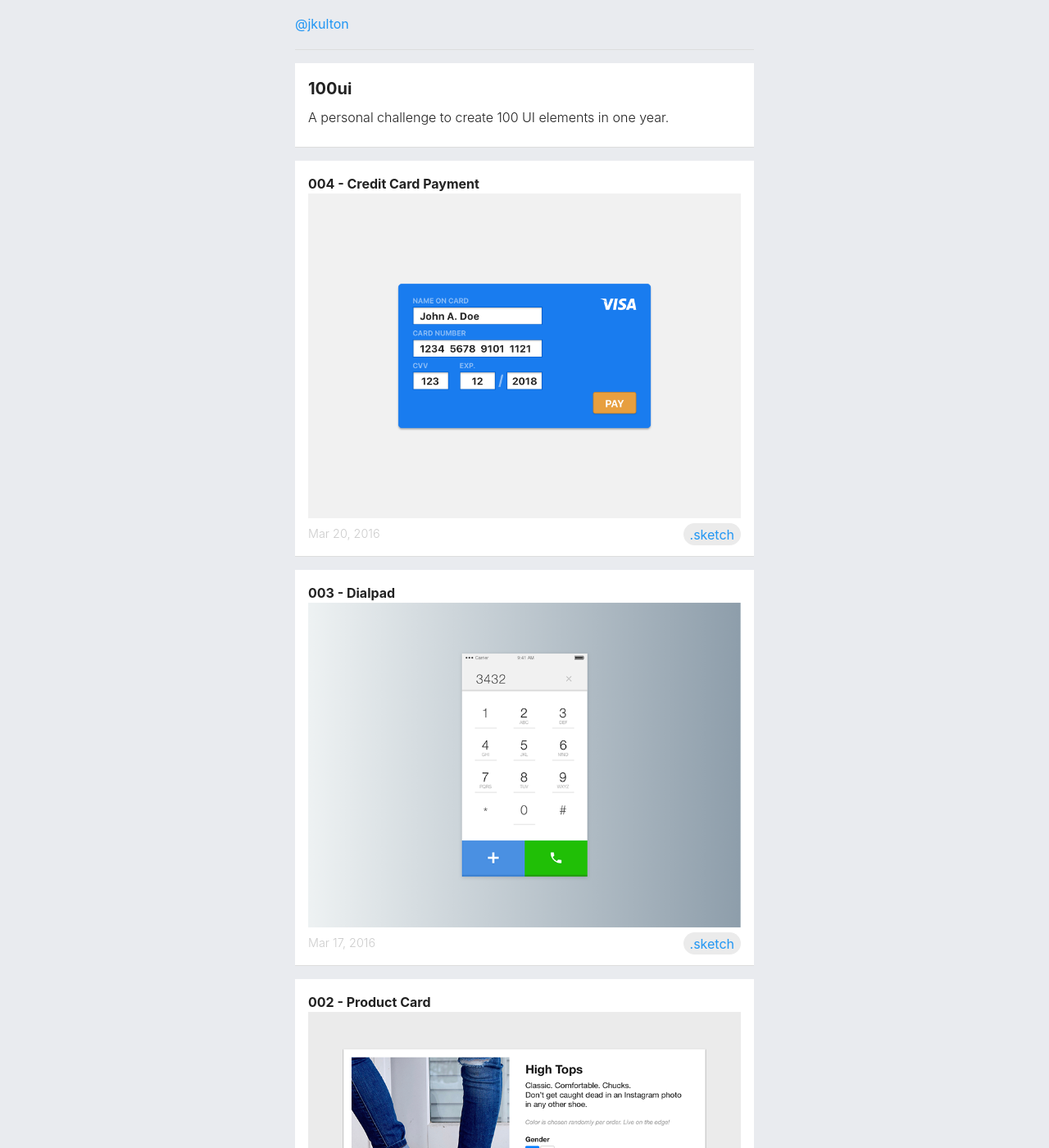
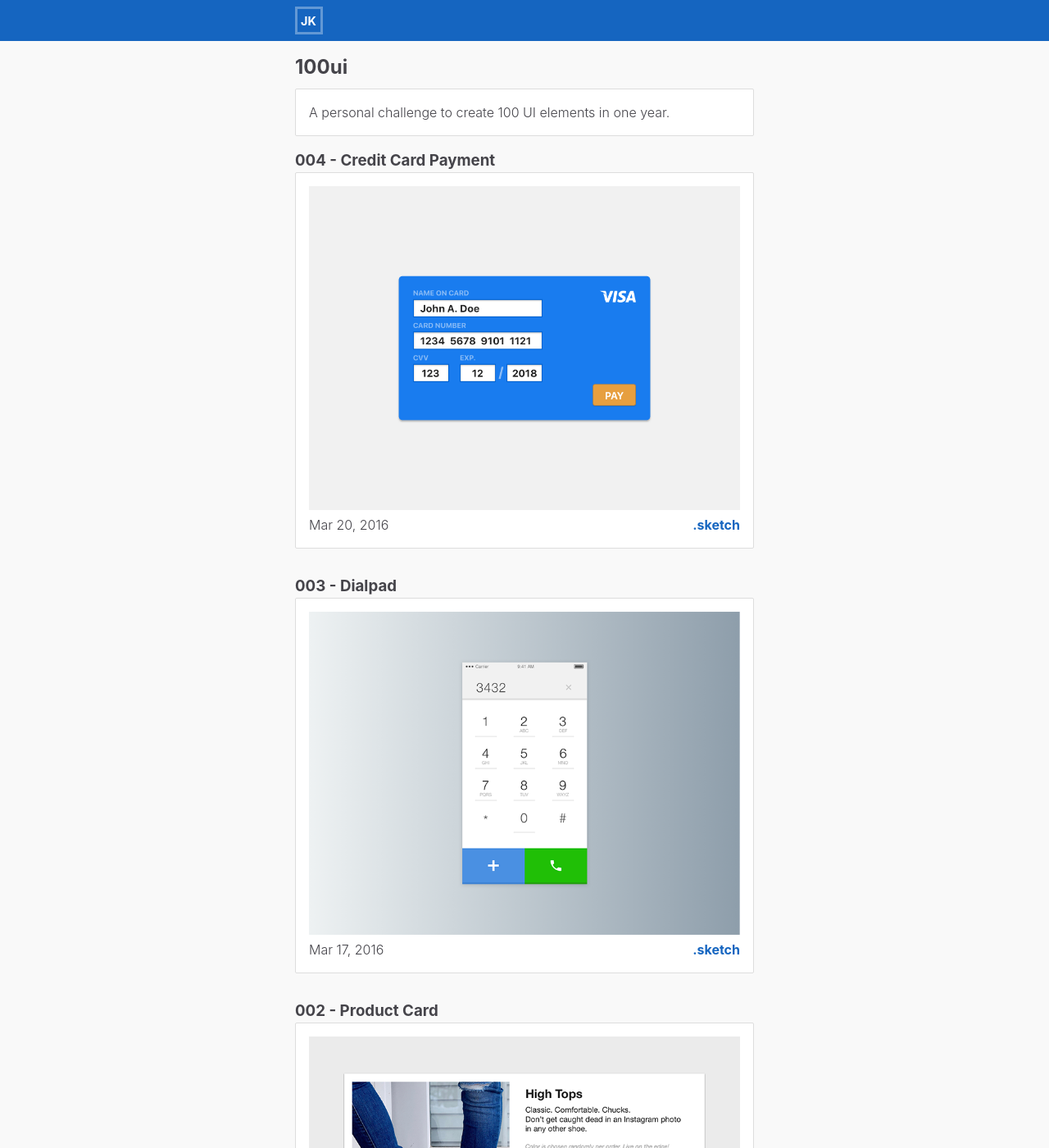
Before and after one commit to jkulton/jkulton.github.io, a Jekyll site: the page built from 100ui/index.html, in a window 1280 px wide and 1400 px high. Shown: the whole window at 82% size. Built offline with Jekyll 4.4.1, drawn with Linux system fonts in a browser that asks for light colours.

Commit message:
redesign 6-16

```diff
--- a/100ui/index.html
+++ b/100ui/index.html
@@ -4,52 +4,52 @@ title: "100ui"
 ---
 
 {% include header.html %}
-<div class="wrapper">
+<div class="wrapper mha mw35 p1 pt4">
 
-	<div class="content">
-    	<h2 class="content__title">100ui</h2>
+	<h2 class="mb05">100ui</h2>
+	<section class="br2 mb1 bg-white p1 bc-gray b1">
     	<p>A personal challenge to create 100 UI elements in one year.</p>
-  	</div>
+  	</section>
 
-	<div class="content">
-		<h4>004 - Credit Card Payment</h4>
+  	<h3>004 - Credit Card Payment</h3>
+	<section class="br2 mb2 bg-white p1 bc-gray b1">
 		<div class="card">
-			<img src="004.png">
+			<a class="image" href="004.png"><img src="004.png" class="w100"></a>
 			<span class="date">Mar 20, 2016</span>
-			<a href="https://dl.dropboxusercontent.com/u/2255645/100ui/004-credit-card-payment.sketch"><i class="fa fa-diamond"></i> .sketch</a>
+			<a href="https://dl.dropboxusercontent.com/u/2255645/100ui/004-credit-card-payment.sketch" class="fl-right">.sketch</a>
 		</div>
-	</div>
+	</section>
 
-	<div class="content">
-		<h4>003 - Dialpad</h4>
+	<h3>003 - Dialpad</h3>
+	<section class="br2 mb2 bg-white p1 bc-gray b1">
 		<div class="card">
-			<img src="003.png">
-			<span class="date">Mar 17, 2016</span>
-			<a href="https://dl.dropboxusercontent.com/u/2255645/100ui/003-dialpad.sketch"><i class="fa fa-diamond"></i> .sketch</a>
+			<a class="image" href="003.png"><img src="003.png" class="w100"></a>
+			<span>Mar 17, 2016</span>
+			<a href="https://dl.dropboxusercontent.com/u/2255645/100ui/003-dialpad.sketch" class="fl-right">.sketch</a>
 		</div>
-	</div>
+	</section>
 
-	<div class="content">
-		<h4>002 - Product Card</h4>
+	<h3>002 - Product Card</h3>
+	<section class="br2 mb2 bg-white p1 bc-gray b1">
 		<div class="card">
-			<img src="002.png">
+			<a class="image" href="002.png"><img src="002.png" class="w100"></a>
 			<span class="date">Mar 3, 2016</span>
-			<a href="https://dl.dropboxusercontent.com/u/2255645/100ui/002-product-card.sketch"><i class="fa fa-diamond"></i> .sketch</a>
+			<a href="https://dl.dropboxusercontent.com/u/2255645/100ui/002-product-card.sketch" class="fl-right">.sketch</a>
 		</div>
-	</div>
+	</section>
 
-	<div class="content">
-		<h4>001 - Login</h4>
+	<h3>001 - Login</h3>
+	<section class="br2 mb2 bg-white p1 bc-gray b1">
 		<div class="card">
-			<img src="001.png">
+			<a class="image" href="001.png"><img src="001.png" class="w100"></a>
 			<span class="date">Feb 13, 2016</span>
-			<a href="https://dl.dropboxusercontent.com/u/2255645/100ui/001-login.sketch"><i class="fa fa-diamond"></i> .sketch</a>
+			<a href="https://dl.dropboxusercontent.com/u/2255645/100ui/001-login.sketch" class="fl-right">.sketch</a>
 		</div>
-	</div>
+	</section>
 
-	<div class="twitter">
+	<div class="center f-sm bg-white p1 b1 bc-gray block mha mv1 w50">
 		<span>Tweet me? Tweet me.</span>
-		<a href="http://twitter.com/jkulton"><i class="fa fa-twitter"></i> @jkulton</a>
+		<a href="http://twitter.com/jkulton" class="bold">@jkulton</a>
 	</div>
 
 </div>
--- a/_includes/header.html
+++ b/_includes/header.html
@@ -1,5 +1,14 @@
-<header class="site-header">
-
-  <h1><a href="http://jkulton.com/">@jkulton</a></h1>
-
-</header>
+<section class="w100 fixed bg-blue">
+	<ul class="bold f-sm flex upper f100 mw35 mha pv05 ph1">
+		<li class="ib mr05">
+			<a class="nav-a current td-none logo" href="/">
+				<span class="ib">JK</span>
+				{% if page.url != "/index.html" %}
+   					<span class="ib">Home</span>
+				{% endif %}
+			</a>
+		</li>
+		<!--<li class="ib mr1 mla"><a class='td-none white' href="http://jkulton.com/projects">Projects</a></li>
+		<li class="ib"><a class="td-none white" href="http://jkulton.com/writing">Writing</a></li>-->
+	</ul>
+</section>
--- a/_sass/_base.scss
+++ b/_sass/_base.scss
@@ -1,159 +1,126 @@
 /**
- * Reset some basic elements
+ * Element styling
  */
 
-body, h1, h2, h3, h4, h5, h6,
-p, blockquote, pre, hr,
-dl, dd, ol, ul, figure {
-    margin: 0;
-    padding: 0;
-}
+.logo span {
+    height: 20px;
+    width: 20px;
+    transition: 500ms ease-in-out all;
+    color: #fff;
 
-/**
- * Basic styling
- */
+    &:first-of-type {
+        padding: .25rem;
+        border: 3px solid rgba(255,255,255,.33);
+    }
 
-html {
-    min-width: 320px;
-}
-
-body {
-    font-family: $base-font-family;
-    font-size: $base-font-size;
-    line-height: $base-line-height;
-    font-weight: 300;
-    color: $text-color;
-    background-color: $background-color;
-    -webkit-text-size-adjust: 100%;
-    padding: 0 1rem;
-}
-
-a {
-    color: #2196F3;
-    text-decoration: none;
-
-    &:hover {
-        text-decoration: underline;
+    &:nth-of-type(2) {
+        opacity: 0;
+        margin-left: .25rem;
     }
 }
 
-p { margin-bottom: .5rem; }
-
-img { width: 100%; }
-
-.p1 { padding: 1rem; }
-.p2 { padding: 2rem; }
-
-.m1 { margin: 1rem; }
-.m2 { margin: 2rem; }
-.ml1 { margin-left: 1rem; }
-.mb1 { margin-bottom: 1rem; }
-
-.wrapper, header {
-    max-width: 35rem;
-    margin:0 auto;
-}
-
-header {
-    max-width: 35rem;;
-    margin-bottom: 1rem;
-}
-
-header h1 {
-    padding-bottom: .75rem;
-}
-
-header.site-header:after {
-    width: 100%;
-    border-bottom: 1px solid #ddd;
-    display: block;
-    content: '';
-}
-
-.content > h2 {
-    margin-top: 0;
-    font-size: 1.25rem;
-}
-
-header a {
-    font-size: 1rem;
-    font-weight: normal;
-}
-
-h2 {
-    margin-top: 1rem;
-    margin-bottom: .5rem;
-}
-
-.twitter {
-    margin: 3rem 0 1rem 0;
-    border-top:1px solid #ddd;
-    padding-top:.5rem;
-    text-align: center;
-    color: #ccc;
-    span {
-        display:block;
-    }
-    a {
-        background-color: #55acee;
-        color:white;
-        font-weight: normal;
-        padding: .25rem .5rem;
-        border-radius: 20px;
-        margin-top:1rem;
-        display:inline-block;
-        &:hover {
-            text-decoration: none;
-            background-color: darken(#55acee, 10%);
-        }
+.logo:hover span {
+    &:first-of-type, &:nth-of-type(2) {
+       border-color: #fff;
+       opacity: 1;
+       border-radius: 50px;
     }
 }
 
-.page-title {
-    font-weight: normal;
-    margin-bottom: 1rem;
+.content-hr {
+  border: 0;
+  border-bottom: 1px solid #ddd;
+  margin-left: -1rem;
+  margin-right: -1rem;
 }
 
-// 100ui
-
-.card {
-
-    p {
-        display:inline-block;
-    }
-
-    img {
-        width: 100%;
-    }
-
-    .date {
-        color: #ccc;
-        font-size: .9rem;
-    }
-
-    a {
-        display: inline-block;
-        float:right;
-        background:#ebebeb;
-        border-radius:20px;
-        padding:.1rem .5rem;
-        font-weight: normal;
-        font-size:.9rem;
-        text-decoration: none;
-        &:hover {
-            text-decoration: none;
-            background-color: darken(#ebebeb, 5%);
-        }
-    }
+article {
+  p {
+    margin: 1rem 0;
+  }
 }
 
-.content {
-    background: #fff;
-    padding: 1rem;
-    margin-bottom: 1rem;
-    border-bottom: 1px solid #ddd;
+a.image:hover {
+  border-bottom: 0;
 }
 
-.content a {
-    font-size:1rem;
+/* Atomic CSS */
+
+.f-sm    { font-size: .9rem; }
+.f-norm  { font-size: 1rem; }
+.f-lg    { font-size: 1.3rem; }
+.f-black { color: $text-color; }
+.f-white { color: #fff; }
+.f-gray  { color: #a6a6a6; }
+.f-blue  { color: #2196F3; }
+.f-green { color: #00ff00; }
+
+.b1 { border: 1px solid; }
+.bb-1    { border-bottom: 1px solid #000; }
+.bc-gray { border-color: #ddd; }
+
+.upper   { text-transform: uppercase; }
+.norm    { font-weight: normal; }
+.bold    { font-weight: bold; }
+.center  { text-align: center; }
+.italic  { font-style: italic; }
+
+.td-none, .td-none:hover { text-decoration: none; }
+
+.white    { color: #fff; }
+.bg-gray  { background: #eff3fa; }
+.bg-blue  { background: $primary; }
+.bg-white { background: #fff; }
+.bg-black { background: #222; }
+
+.bs-1  { box-shadow: 0 1px 1px 0 rgba(0,0,0,0.15); }
+.bs-2  { box-shadow: 0 2px 2px 0 rgba(0,0,0,0.2); }
+
+.flex         { display: flex; }
+.ib           { display: inline-block; }
+.block        { display: block; }
+.flex-vcenter { align-items: center; }
+.flex-hcenter { align-content: center; }
+.fl-right     { float:right; }
+
+.fixed { position: fixed; }
+
+.f100  { flex: 100%; }
+
+.w50   { width: 50%;  }
+.w100  { width: 100%; }
+.mw30  { max-width: 30rem; }
+.mw35  { max-width: 35rem; }
+.mw40  { max-width: 40rem; }
+
+.br2   { border-radius: 2px; }
+
+.pv05  { padding-top: .5rem; padding-bottom: .5rem; }
+.ph1   { padding-left: 1rem; padding-right: 1rem; }
+.p05   { padding: .5rem }
+.p1    { padding: 1rem; }
+.p2    { padding: 2rem; }
+.pa15  { padding: 1.5rem; }
+.pt1   { padding-top: 1rem; }
+.pt4   { padding-top: 4rem; }
+
+.mv05  { margin: .5rem 0; }
+.mv1   { margin: 1rem 0; }
+.mr05  { margin-right: .5rem; }
+.mr1   { margin-right: 1rem; }
+.mha   { margin-left: auto; margin-right: auto; }
+.mb05  { margin-bottom: .5rem; }
+.mb1   { margin-bottom: 1rem; }
+.mb2   { margin-bottom: 2rem; }
+.mla   { margin-left: auto; }
+.mt1   { margin-top: 1rem; }
+
+blockquote {
+  border-left: 4px solid darken(#fff7cf, 10%);
+  border-bottom: 1px solid darken(#fff7cf, 10%);
+  padding: .75rem .75rem .75rem .75rem;
+  background: #fff7cf;
+  p {
+    margin: 0;
+  }
 }
--- a/css/main.scss
+++ b/css/main.scss
@@ -12,8 +12,9 @@ $base-line-height: 1.5;
 $spacing-unit:     30px;
 $font-weight-normal: 300;
 
-$text-color:       #222;
-$background-color: #E9EBEF;
+$primary:          #1565C0;
+$text-color:       #45444a;
+$background-color: #f9f9f9;
 $brand-color:      #009bff;
 $grey-color:       #828282;
 $grey-color-light: lighten($grey-color, 40%);
@@ -23,6 +24,32 @@ $grey-color-dark:  darken($grey-color, 25%);
 $content-width:    800px;
 $on-palm:          600px;
 $on-laptop:        800px;
+
+body, h1, h2, h3, h4, h5, h6,
+p, blockquote, pre, hr,
+dl, dd, ol, ul, figure {
+    margin: 0;
+    padding: 0;
+}
+
+a, a:visited { text-decoration:none; font-weight: bold; color: $primary; }
+a:hover      { border-bottom: 2px solid $primary; cursor: pointer; }
+ul           { list-style: none; }
+
+html {
+    min-width: 320px;
+    box-sizing: border-box;
+}
+
+body {
+    font-family: $base-font-family;
+    font-size: $base-font-size;
+    line-height: $base-line-height;
+    font-weight: 300;
+    color: $text-color;
+    background-color: $background-color;
+    -webkit-text-size-adjust: 100%;
+}
 
 @mixin media-query($device) {
     @media screen and (max-width: $device) {
```
Also changed, not shown: _layouts/post.html (+10 -14 lines), _posts/2016-06-15-the-whale.md (added, +24 -0 lines), index.html (+28 -26 lines), twitmoji/index.html (deleted, +0 -28 lines), twitmoji/twitmoji.png (deleted), twitmoji/twitmoji2.png (deleted).
